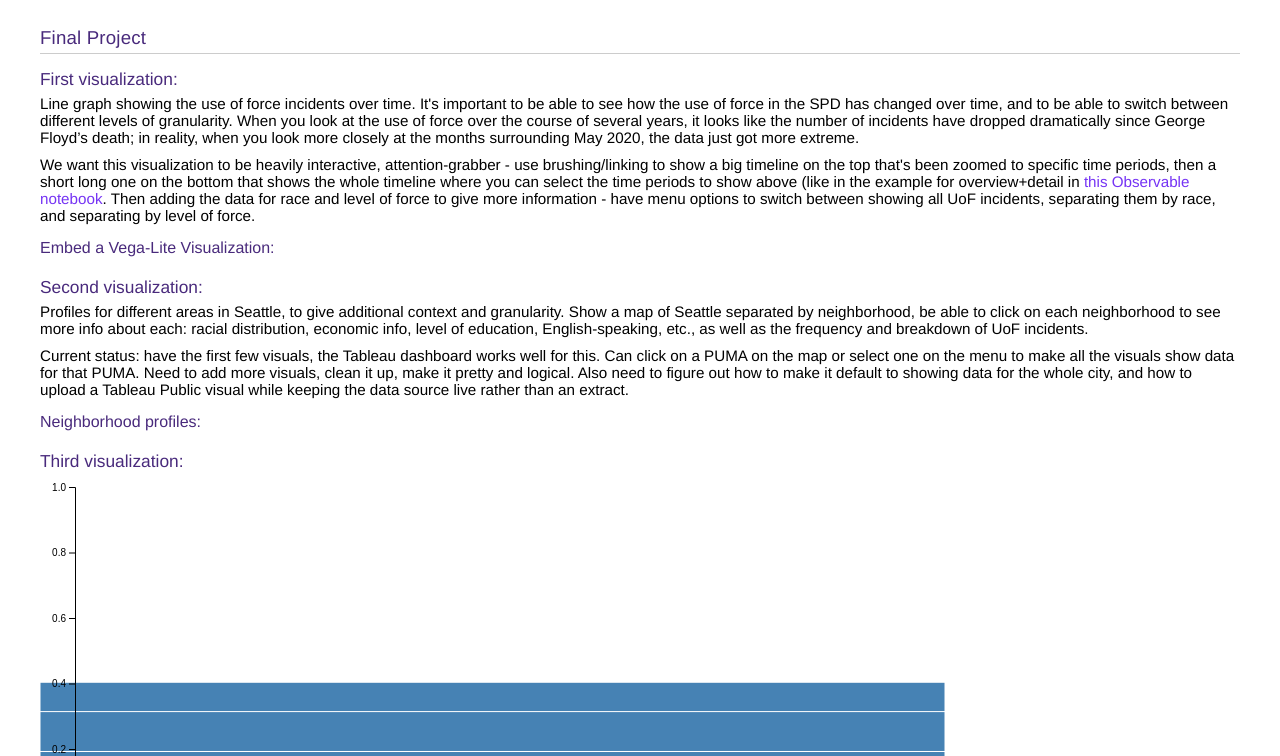
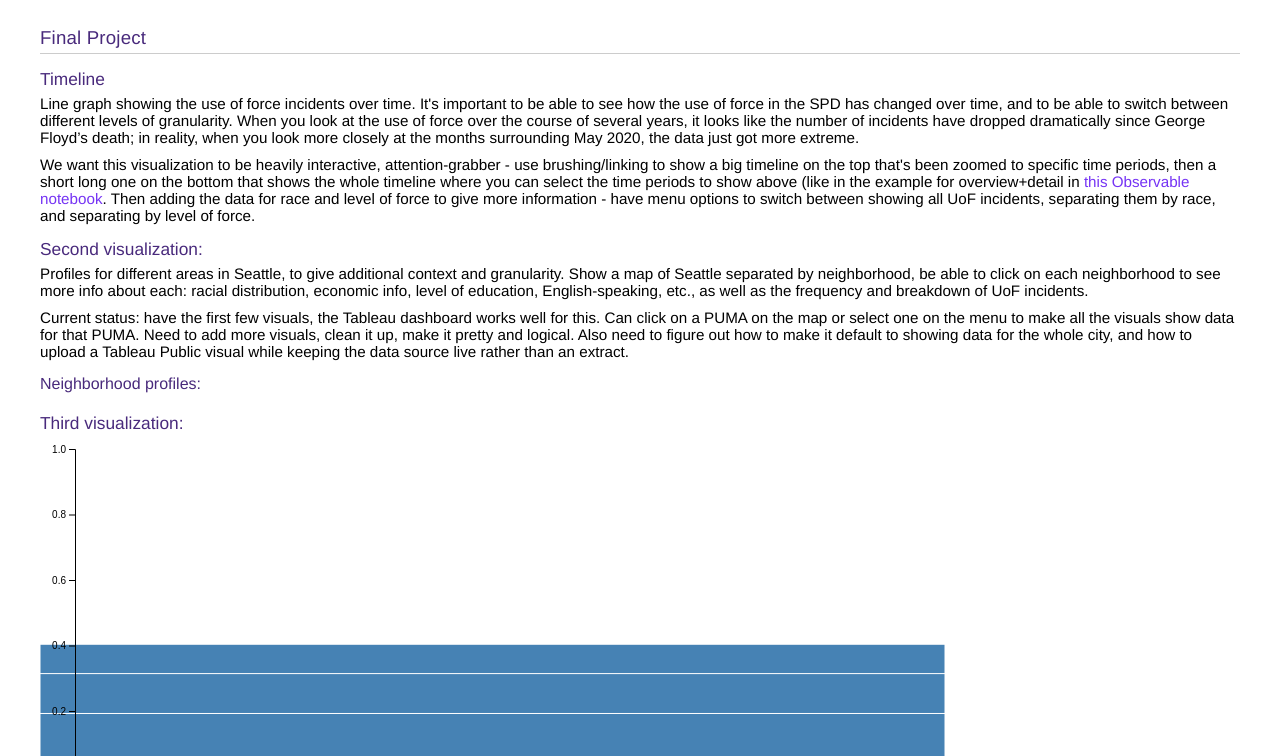
Before and after one commit to cse412-21w/spd-use-of-force, a website built with Parcel: page src/index.html in a window 1280 px wide. Shown: the part 44-800 px from the top of the page. Built offline with nearby package versions, Linux system fonts and the light colour scheme; a script that the page names is missing; a web font is replaced by a local one.

Commit message:
Added timeline to html file

```diff
--- a/src/index.html
+++ b/src/index.html
@@ -24,8 +24,9 @@
         <h2>Final Project</h2>
       </section>
 
-      <section id = "Timeline">
-        <h3>First visualization:</h3>
+      <section id = "timeline">
+        <h3>Timeline</h3>
+        <div id="view"></div>
       </section>
 
       <section>
@@ -46,11 +47,6 @@
           to switch between showing all UoF incidents, separating them by race, and separating by level
           of force.
         </p>
-      </section>
-
-      <section id = "vegaDemo">
-        <h4>Embed a Vega-Lite Visualization:</h4>
-        <div id="view"></div>
       </section>
 
       <section id = "Profiles">
@@ -129,7 +125,7 @@
       <!-- or check load event fot addEventListener() if you want to put js in the <head> -->
       <script src="NicoleViz.js"></script>
       <script src="d3Demo.js"></script>
-      <script src="vegaDemo.js"></script>
+      <script src="timeline.js"></script>
     </body>
 
 </html>
```
